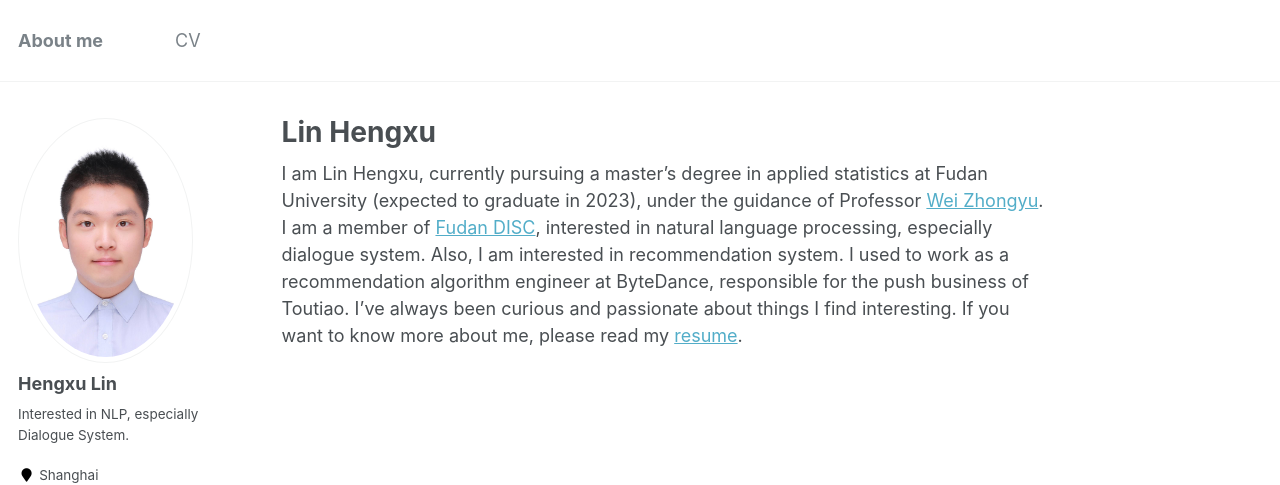
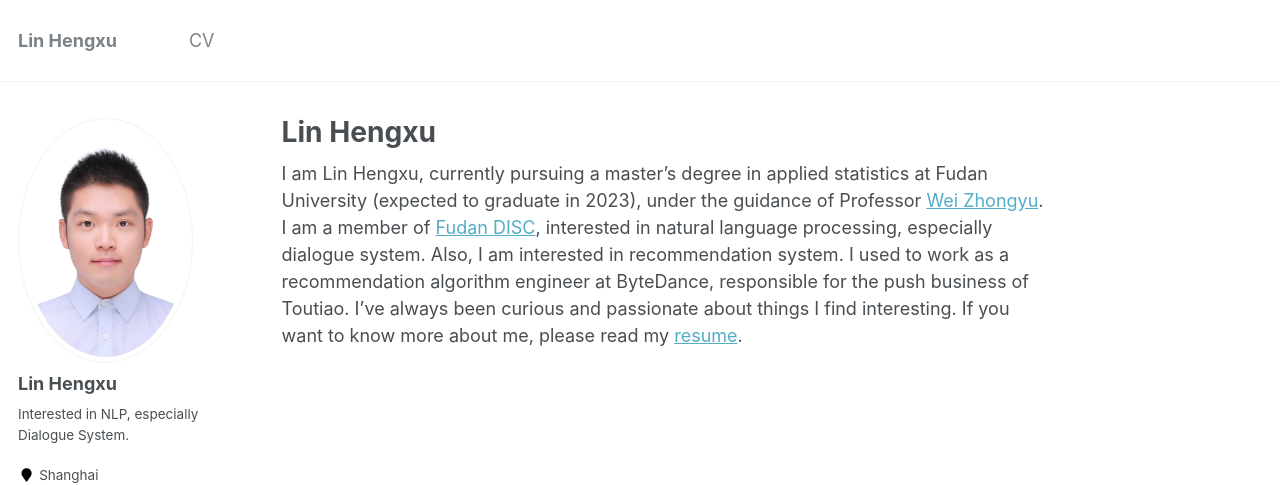
Before and after one commit to KomorebiLHX/komorebilhx.github.io, a Jekyll site: the page built from _pages/about.md, in a window 1280 px wide. Shown: the top 485 px of the page. Built offline with Jekyll 4.4.1, drawn with Linux system fonts in a browser that asks for light colours.

Commit message:
fix bugs

```diff
--- a/_config.yml
+++ b/_config.yml
@@ -7,7 +7,7 @@
 
 # Site Settings
 locale                   : "en-US"
-title                    : "About me"
+title                    : "Lin Hengxu"
 title_separator          : "-"
 name                     : &name "Lin Hengxu"
 description              : &description "Interested in NLP, especially Dialogue System."
@@ -80,7 +80,7 @@ analytics:
 
 # Site Author
 author:
-  name             : "Hengxu Lin"
+  name             : "Lin Hengxu"
   avatar           : "avatar.jpg"
   bio              : "Interested in NLP, especially Dialogue System."
   location         : "Shanghai"
--- a/_pages/about.md
+++ b/_pages/about.md
@@ -1,7 +1,7 @@
 ---
 permalink: /
 title: "Lin Hengxu"
-excerpt: "About me"
+excerpt: "About Me"
 author_profile: true
 redirect_from:
   - /about/
```
